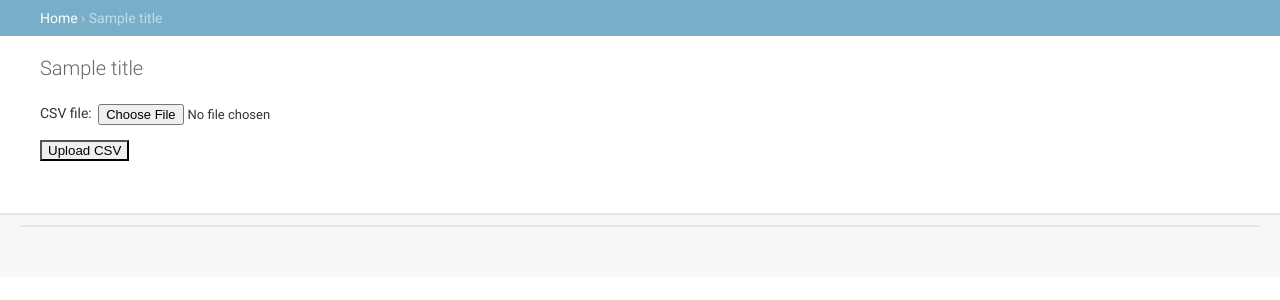
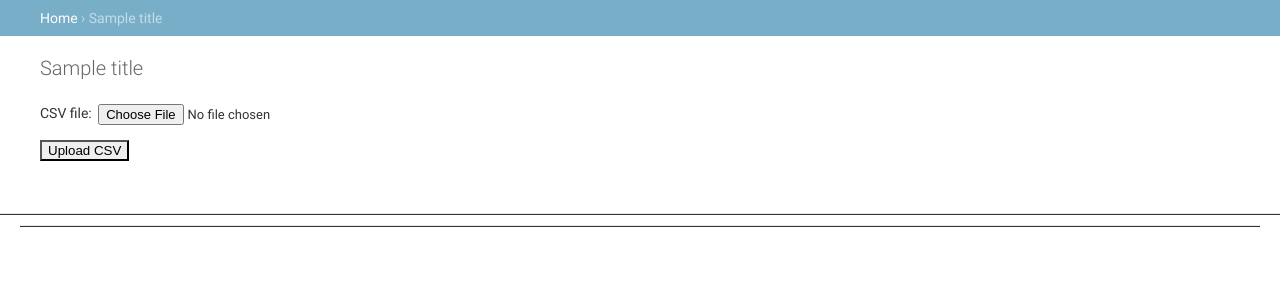
Before and after one commit to regents-umich-edu/KarpeLiber, a Django app: template main/templates/admin/csv_form.html in a window 1280 px wide. Shown: the part 48-348 px from the top of the page. Run offline with Django 3.2, Linux system fonts and the light colour scheme; tables that the repository leaves empty hold one stand-in row (values such as "Sample post"); the template is opened without the code that fills it: values that come from a table or form of the project are taken from there, most other values are stand-ins (such as "Sample title", 1, 10 or a date in 2020); parts of the project's set-up code (start-up, migrations or seed data) failed here and were passed over; some libraries are stand-ins or nearby versions.

Commit message:
#29 - use `footer` to follow dark/light theme

```diff
--- a/main/templates/admin/base_site.html
+++ b/main/templates/admin/base_site.html
@@ -2,10 +2,10 @@
 
 {% block footer %}
     <hr>
-    <div class="branding" style="padding: 10px 20px; font-size: 14px; color: #666; background: #f8f8f8; border-top: 1px solid #e5e5e5;">
+    <footer class="branding" style="padding: 10px 20px; border-top-width: 1px; border-top-style: solid;">
         {% if IMAGE_TAG_TIMESTAMP %}
             <span style="font-weight: bold;">Image Tag:</span> {{ IMAGE_TAG_TIMESTAMP }}
         {% endif %}
         {{ block.super }}
-    </div>
+    </footer>
 {% endblock %}
```
